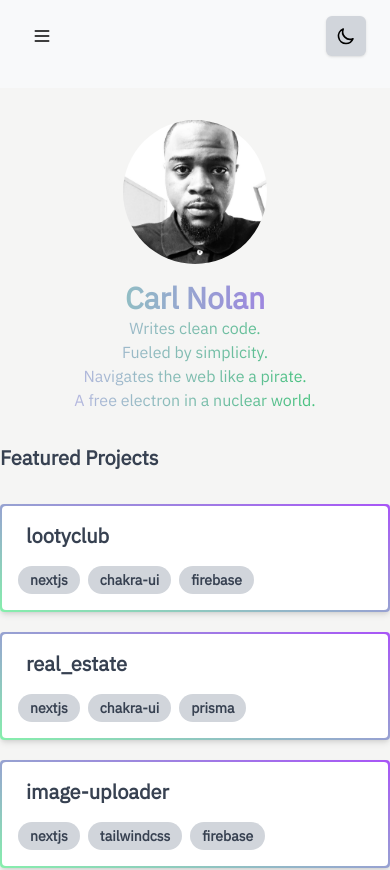
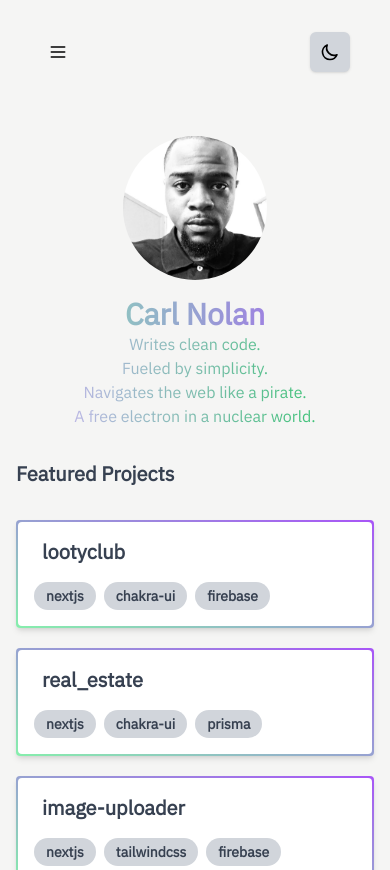
Before and after one commit to cvrlnolan/carlnolan.me, a Next.js app: page / in a window 390 px wide. Shown: the top 870 px of the page. Built offline with nearby package versions, Linux system fonts and the light colour scheme; no server answers.

Commit message:
Minor padding fix

```diff
--- a/components/navbar.tsx
+++ b/components/navbar.tsx
@@ -61,7 +61,7 @@ const Navbar = (props: Props) => {
 
   return (
     <>
-      <div className="flex-col mx-auto w-full min-h-screen antialiased bg-stone-100 dark:bg-slate-800 transition duration-300">
+      <div className="flex-col p-4 mx-auto w-full min-h-screen antialiased bg-stone-100 dark:bg-slate-800 transition duration-300">
         <nav className="hidden md:flex w-full p-4 h-24 justify-center sticky top-0 z-50 bg-stone-100 dark:bg-slate-800 bg-opacity-90 dark:bg-opacity-70">
           <div className="flex w-3/5 mx-auto justify-between items-center">
             <div className="flex">
@@ -95,7 +95,7 @@ const Navbar = (props: Props) => {
             <div className="flex">{renderThemeButton()}</div>
           </div>
         </nav>
-        <nav className="flex-col md:hidden w-full p-4 justify-center sticky top-0 z-50 bg-gray-50 dark:bg-gray-900 bg-opacity-90 dark:bg-opacity-70">
+        <nav className="flex-col md:hidden w-full p-4 justify-center sticky top-0 z-50 bg-stone-100 dark:bg-slate-800 bg-opacity-90 dark:bg-opacity-70">
           <div className="flex px-2 w-full mx-auto justify-between items-center">
             <div className="flex">
               <button onClick={() => setOpened(!opened)}>
```
